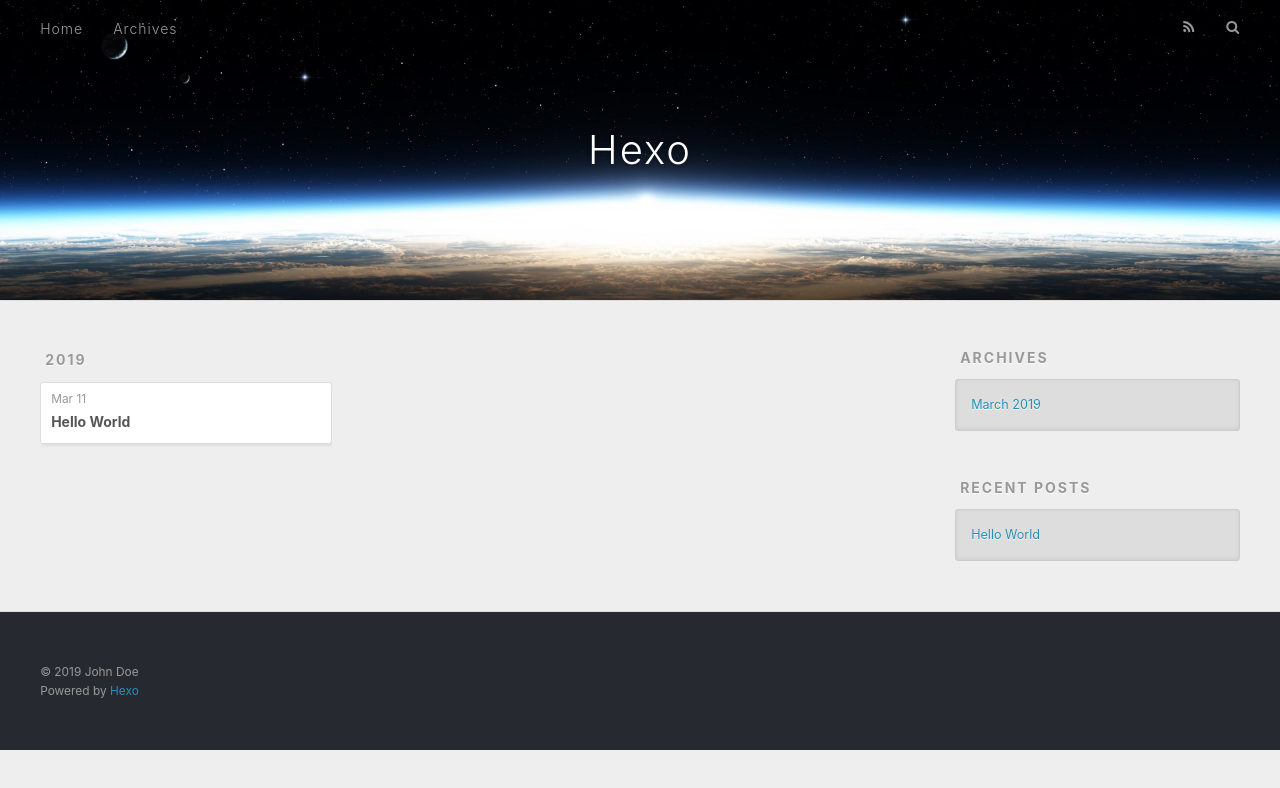
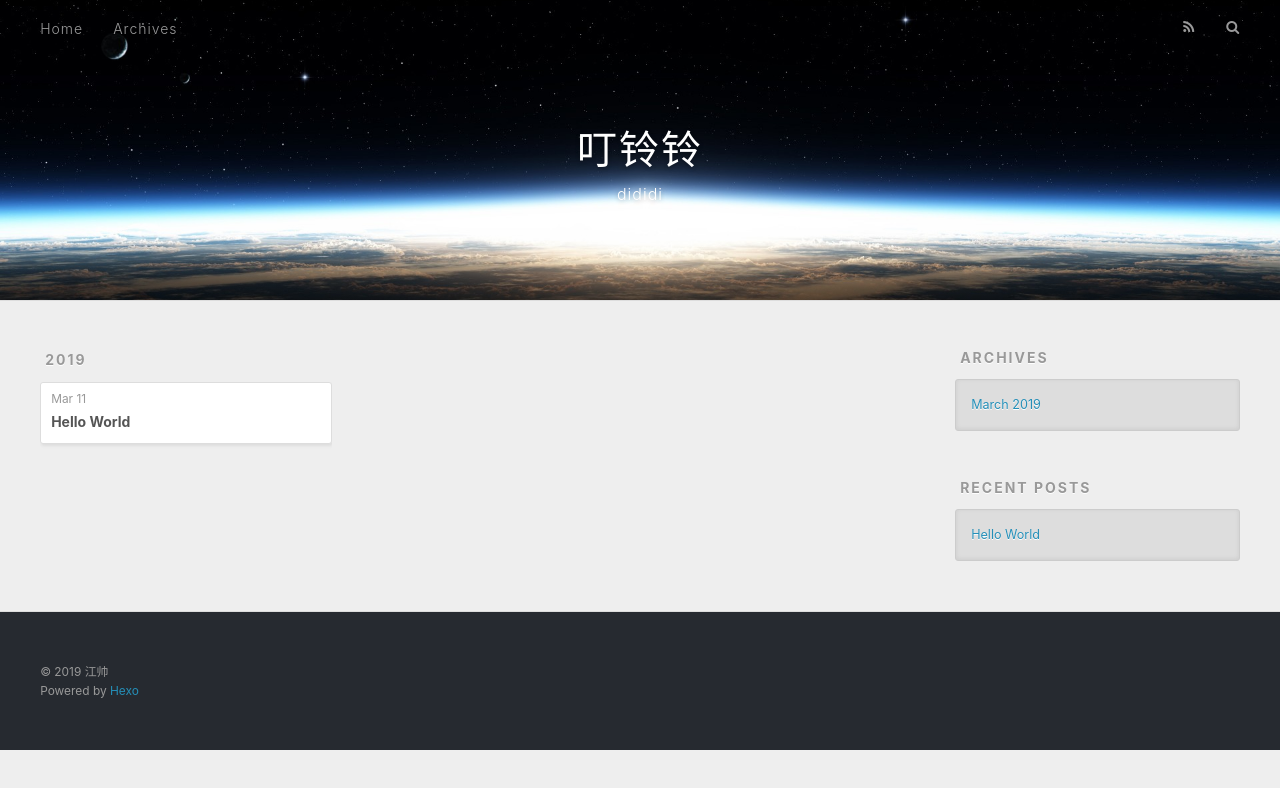
Before and after one commit to Qq1449777401/Qq1449777401.github.io, a plain HTML site: page archives/2019/03/index.html in a window 1280 px wide. Drawn offline with nearby package versions, Linux system fonts and the light colour scheme.

Commit message:
Site updated: 2019-03-11 23:45:38

```diff
--- a/archives/2019/03/index.html
+++ b/archives/2019/03/index.html
@@ -5,17 +5,20 @@
 
 
 
-  <title>Archives: 2019/3 | Hexo</title>
+  <title>Archives: 2019/3 | 叮铃铃</title>
   <meta name="viewport" content="width=device-width, initial-scale=1, maximum-scale=1">
-  <meta property="og:type" content="website">
-<meta property="og:title" content="Hexo">
+  <meta name="description" content="不进则退">
+<meta property="og:type" content="website">
+<meta property="og:title" content="叮铃铃">
 <meta property="og:url" content="http://yoursite.com/archives/2019/03/index.html">
-<meta property="og:site_name" content="Hexo">
-<meta property="og:locale" content="default">
+<meta property="og:site_name" content="叮铃铃">
+<meta property="og:description" content="不进则退">
+<meta property="og:locale" content="zh-Hans">
 <meta name="twitter:card" content="summary">
-<meta name="twitter:title" content="Hexo">
+<meta name="twitter:title" content="叮铃铃">
+<meta name="twitter:description" content="不进则退">
 
-    <link rel="alternate" href="/atom.xml" title="Hexo" type="application/atom+xml">
+    <link rel="alternate" href="/atom.xml" title="叮铃铃" type="application/atom+xml">
 
 
     <link rel="icon" href="/favicon.png">
@@ -34,8 +37,12 @@
   <div id="header-outer" class="outer">
     <div id="header-title" class="inner">
       <h1 id="logo-wrap">
-        <a href="/" id="logo">Hexo</a>
+        <a href="/" id="logo">叮铃铃</a>
       </h1>
+
+        <h2 id="subtitle-wrap">
+          <a href="/" id="subtitle">dididi</a>
+        </h2>
 
     </div>
     <div id="header-inner" class="inner">
@@ -139,7 +146,7 @@
 
   <div class="outer">
     <div id="footer-info" class="inner">
-      &copy; 2019 John Doe<br>
+      &copy; 2019 江帅<br>
       Powered by <a href="http://hexo.io/" target="_blank">Hexo</a>
     </div>
   </div>
```
Also changed, not shown: 2019/03/11/hello-world/index.html (+11 -7 lines), archives/2019/index.html (+16 -9 lines), archives/index.html (+16 -9 lines), index.html (+17 -10 lines).
